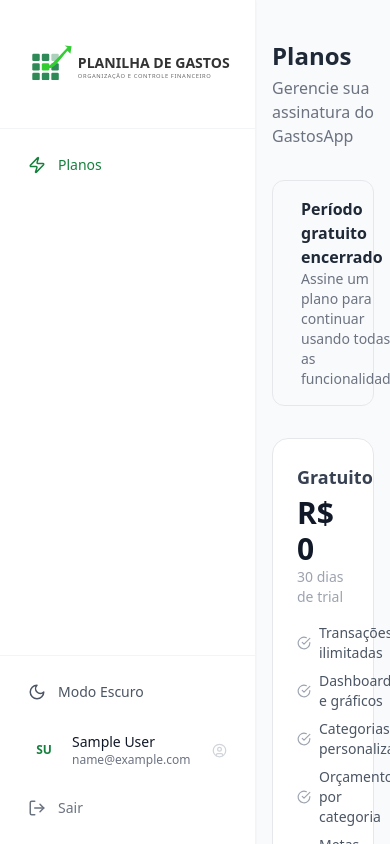
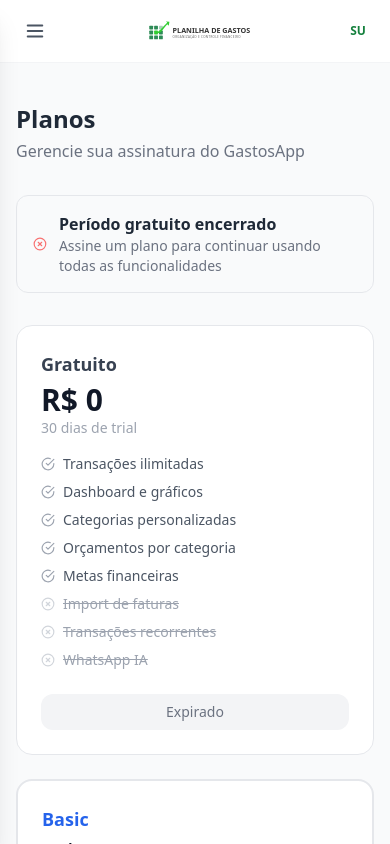
Before and after one commit to Vini-LimaDev/gastos-app-1, a React (Vite) app in the folder frontend/: page /planos in a window 390 px wide. Built offline with nearby package versions, Linux system fonts and the light colour scheme; no server answers; sample sign-in values are in the browser's storage.

Commit message:
feat: implementar sidebar responsiva com lógica de abertura e fechamento no mobile

```diff
--- a/frontend/src/components/Layout.jsx
+++ b/frontend/src/components/Layout.jsx
@@ -1,7 +1,8 @@
-import { NavLink, Outlet } from 'react-router-dom'
+import { NavLink, Outlet, useLocation } from 'react-router-dom'
 import { useAuth } from '../hooks/useAuth.jsx'
 import { useTheme } from '../context/ThemeContext.jsx'
 import { usePlan } from '../hooks/usePlan'
+import { useState, useEffect } from 'react'
 import {
   LayoutDashboard,
   ArrowLeftRight,
@@ -15,6 +16,8 @@ import {
   CreditCard,
   UserCircle,
   Zap,
+  Menu,
+  X,
 } from 'lucide-react'
 
 const navItems = [
@@ -23,7 +26,7 @@ const navItems = [
   { to: '/cards',        label: 'Cartões',      icon: CreditCard },
   { to: '/budgets',      label: 'Orçamentos',   icon: Wallet },
   { to: '/goals',        label: 'Metas',        icon: Target },
-  { to: '/recurring',    label: 'Assinaturas / Transações Recorrentes',  icon: RefreshCw },
+  { to: '/recurring',    label: 'Assinaturas / Transações Recorrentes', icon: RefreshCw },
   { to: '/categories',   label: 'Categorias',   icon: Tag },
   { to: '/planos',       label: 'Planos',       icon: Zap },
 ]
@@ -32,6 +35,23 @@ export default function Layout() {
   const { user, logout } = useAuth()
   const { isDark, toggleTheme } = useTheme()
   const { isExpired } = usePlan()
+  const location = useLocation()
+  const [sidebarOpen, setSidebarOpen] = useState(false)
+
+  // Fecha sidebar ao navegar
+  useEffect(() => {
+    setSidebarOpen(false)
+  }, [location.pathname])
+
+  // Bloqueia scroll do body quando sidebar aberta no mobile
+  useEffect(() => {
+    if (sidebarOpen) {
+      document.body.style.overflow = 'hidden'
+    } else {
+      document.body.style.overflow = ''
+    }
+    return () => { document.body.style.overflow = '' }
+  }, [sidebarOpen])
 
   const initials = user?.name
     ? user.name.split(' ').map((n) => n[0]).slice(0, 2).join('').toUpperCase()
@@ -41,17 +61,19 @@ export default function Layout() {
     ? navItems.filter(({ to }) => to === '/planos')
     : navItems
 
-  return (
-    <div className="flex h-screen bg-gray-50 dark:bg-gray-950 overflow-hidden">
-      {/* Sidebar */}
-      <aside className="w-64 bg-white dark:bg-gray-900 border-r border-gray-100 dark:border-gray-800 flex flex-col shadow-sm flex-shrink-0">
+  const SidebarContent = () => (
+    <>
       {/* Logo */}
       <div className="p-6 border-b border-gray-100 dark:border-gray-800">
-          <div className="flex items-center gap-2">
-            <img
-              src="/gemini-svg.svg"
-              className="w-100% h-20 object-contain"
-            />
+        <div className="flex items-center justify-between">
+          <img src="/gemini-svg.svg" className="w-full h-20 object-contain" />
+          {/* Botão fechar — só visível no mobile */}
+          <button
+            onClick={() => setSidebarOpen(false)}
+            className="md:hidden p-1 rounded-lg text-gray-500 hover:bg-gray-100 dark:hover:bg-gray-800"
+          >
+            <X size={20} />
+          </button>
         </div>
       </div>
 
@@ -77,7 +99,6 @@ export default function Layout() {
 
       {/* Bottom: theme toggle + user */}
       <div className="p-4 border-t border-gray-100 dark:border-gray-800 space-y-3">
-          {/* Theme toggle */}
         <button
           onClick={toggleTheme}
           className="w-full flex items-center gap-3 px-3 py-2.5 rounded-xl text-sm font-medium
@@ -88,7 +109,6 @@ export default function Layout() {
           {isDark ? 'Modo Claro' : 'Modo Escuro'}
         </button>
 
-          {/* User info — clicável para ir ao perfil */}
         <NavLink
           to="/profile"
           className={({ isActive }) =>
@@ -118,7 +138,6 @@ export default function Layout() {
           />
         </NavLink>
 
-          {/* Logout */}
         <button
           onClick={logout}
           className="w-full flex items-center gap-3 px-3 py-2.5 rounded-xl text-sm font-medium
@@ -129,12 +148,60 @@ export default function Layout() {
           Sair
         </button>
       </div>
+    </>
+  )
+
+  return (
+    <div className="flex h-screen bg-gray-50 dark:bg-gray-950 overflow-hidden">
+
+      {/* ── SIDEBAR DESKTOP (sempre visível em md+) ── */}
+      <aside className="hidden md:flex w-64 bg-white dark:bg-gray-900 border-r border-gray-100 dark:border-gray-800 flex-col shadow-sm flex-shrink-0">
+        <SidebarContent />
       </aside>
 
-      {/* Main content */}
+      {/* ── SIDEBAR MOBILE (drawer) ── */}
+      {/* Overlay */}
+      {sidebarOpen && (
+        <div
+          className="fixed inset-0 z-40 bg-black/50 md:hidden"
+          onClick={() => setSidebarOpen(false)}
+        />
+      )}
+
+      {/* Drawer */}
+      <aside
+        className={`fixed inset-y-0 left-0 z-50 w-72 bg-white dark:bg-gray-900 flex flex-col shadow-xl
+                    transform transition-transform duration-300 ease-in-out md:hidden
+                    ${sidebarOpen ? 'translate-x-0' : '-translate-x-full'}`}
+      >
+        <SidebarContent />
+      </aside>
+
+      {/* ── CONTEÚDO PRINCIPAL ── */}
+      <div className="flex-1 flex flex-col overflow-hidden">
+        {/* Topbar mobile */}
+        <header className="md:hidden flex items-center justify-between px-4 py-3 bg-white dark:bg-gray-900 border-b border-gray-100 dark:border-gray-800 flex-shrink-0">
+          <button
+            onClick={() => setSidebarOpen(true)}
+            className="p-2 rounded-xl text-gray-600 dark:text-gray-400 hover:bg-gray-100 dark:hover:bg-gray-800 transition-all"
+          >
+            <Menu size={22} />
+          </button>
+          <img src="/gemini-svg.svg" className="h-8 object-contain" />
+          {/* Avatar pequeno no canto direito */}
+          <NavLink to="/profile">
+            <div className="w-8 h-8 rounded-full bg-primary-100 dark:bg-primary-900/40 flex items-center justify-center">
+              <span className="text-xs font-bold text-primary-700 dark:text-primary-400">
+                {initials}
+              </span>
+            </div>
+          </NavLink>
+        </header>
+
         <main className="flex-1 overflow-y-auto">
           <Outlet />
         </main>
       </div>
+    </div>
   )
 }
```
Lines whose indentation alone changed are shown as unchanged.
